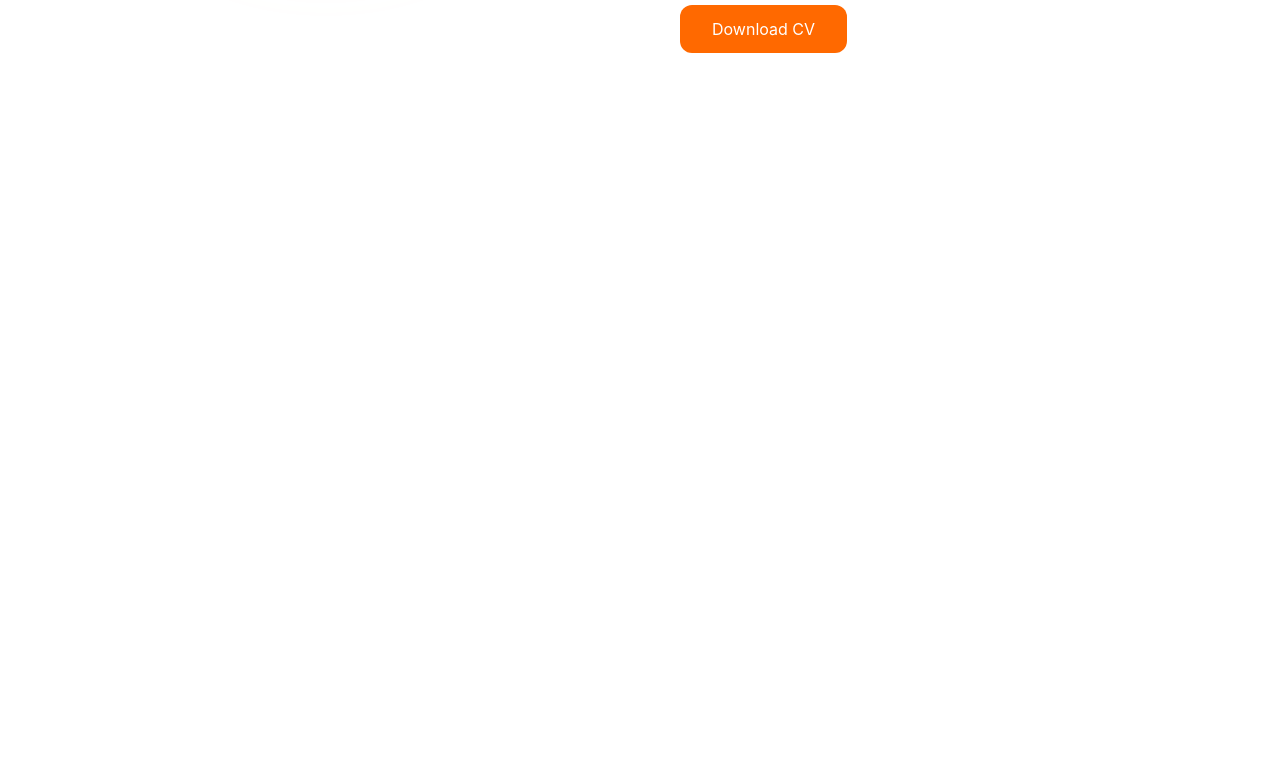
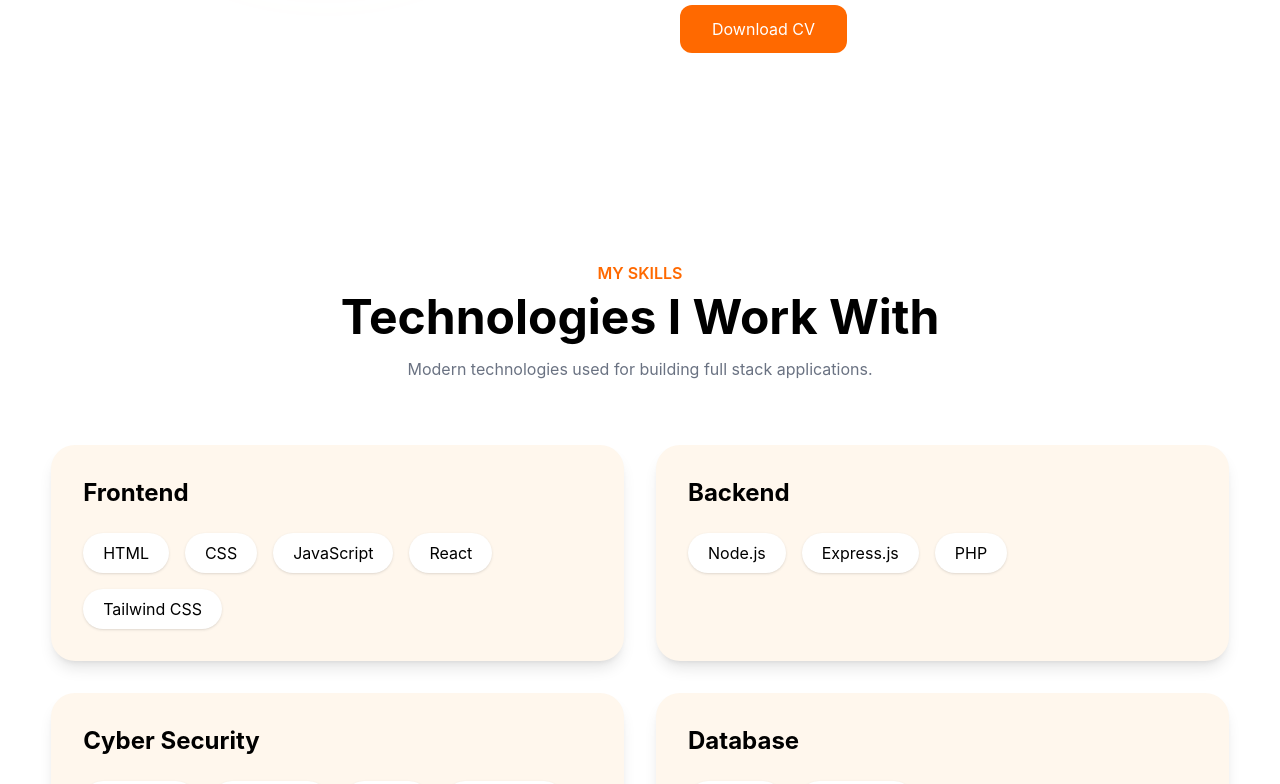
Before and after one commit to VeeQubit/vee-portfolio, a React (Vite) app: page / in a window 1280 px wide. Shown: the part 2000-2784 px from the top of the page. Before the commit the page ends 2165 px from the top, so only its background shows below. Built offline with nearby package versions, Linux system fonts and the light colour scheme.

Commit message:
Add skills section

```diff
--- a/src/App.jsx
+++ b/src/App.jsx
@@ -2,13 +2,16 @@ import Navbar from "./components/layout/Navbar";
 import Hero from "./components/sections/Hero";
 import Stats from "./components/sections/Stats";
 import About from "./components/sections/About";
+import Skills from "./components/sections/Skills";
+
 function App() {
   return (
     <>
       <Navbar />
       <Hero />
       <Stats />
-       <About />
+      <About />
+      <Skills />
     </>
   );
 }
--- a/src/components/sections/Skills.jsx
+++ b/src/components/sections/Skills.jsx
@@ -0,0 +1,88 @@
+import { motion } from "framer-motion";
+
+import skills from "../../data/skills";
+import Container from "../common/Container";
+
+function Skills() {
+  return (
+    <section
+      id="skills"
+      className="py-24 bg-white"
+    >
+      <Container>
+
+        <div className="text-center">
+
+          <p className="text-orange-500 font-semibold uppercase">
+            My Skills
+          </p>
+
+          <h2 className="text-5xl font-bold mt-2">
+            Technologies I Work With
+          </h2>
+
+          <p className="text-gray-500 mt-4">
+            Modern technologies used for building full stack applications.
+          </p>
+
+        </div>
+
+        <div className="grid lg:grid-cols-2 gap-8 mt-16">
+
+          {skills.map((group, index) => (
+
+            <motion.div
+              key={index}
+              initial={{ opacity: 0, y: 50 }}
+              whileInView={{ opacity: 1, y: 0 }}
+              viewport={{ once: true }}
+              transition={{ duration: 0.6 }}
+              whileHover={{ y: -5 }}
+              className="
+                bg-orange-50
+                rounded-3xl
+                p-8
+                shadow-lg
+              "
+            >
+
+              <h3 className="text-2xl font-bold mb-6">
+                {group.category}
+              </h3>
+
+              <div className="flex flex-wrap gap-4">
+
+                {group.items.map((item) => (
+
+                  <span
+                    key={item}
+                    className="
+                      bg-white
+                      px-5
+                      py-2
+                      rounded-full
+                      shadow
+                      hover:bg-orange-500
+                      hover:text-white
+                      transition
+                    "
+                  >
+                    {item}
+                  </span>
+
+                ))}
+
+              </div>
+
+            </motion.div>
+
+          ))}
+
+        </div>
+
+      </Container>
+    </section>
+  );
+}
+
+export default Skills;
--- a/src/data/skills.js
+++ b/src/data/skills.js
@@ -0,0 +1,51 @@
+const skills = [
+  {
+    category: "Frontend",
+    items: [
+      "HTML",
+      "CSS",
+      "JavaScript",
+      "React",
+      "Tailwind CSS",
+    ],
+  },
+
+  {
+    category: "Backend",
+    items: [
+      "Node.js",
+      "Express.js",
+      "PHP",
+    ],
+  },
+
+  {
+  category: "Cyber Security",
+  items: [
+    "Kali Linux",
+    "Wireshark",
+    "Nmap",
+    "Burp Suite",
+  ],
+},
+
+  {
+    category: "Database",
+    items: [
+      "MySQL",
+      "MongoDB",
+    ],
+  },
+
+  {
+    category: "Tools",
+    items: [
+      "Git",
+      "GitHub",
+      "VS Code",
+      "Postman",
+    ],
+  },
+];
+
+export default skills;
```
